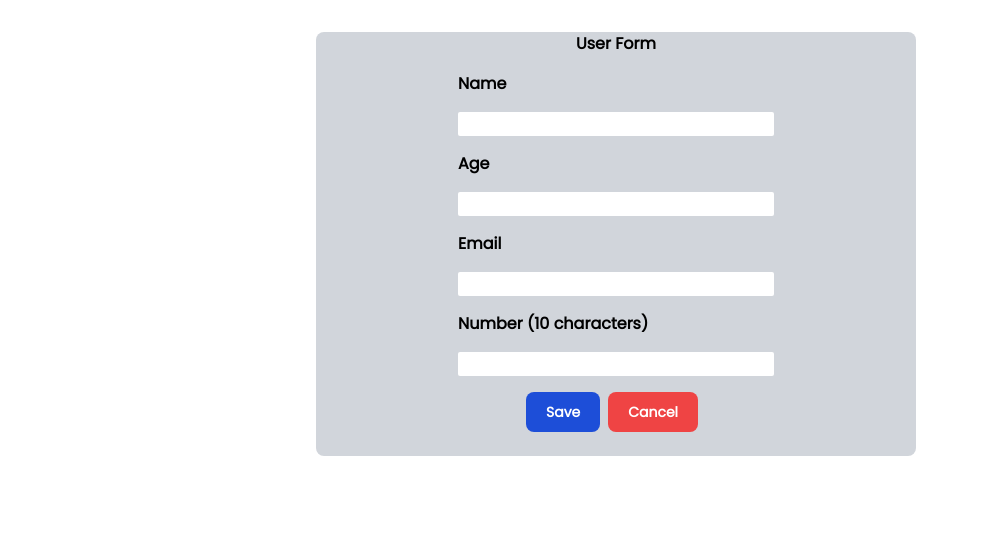
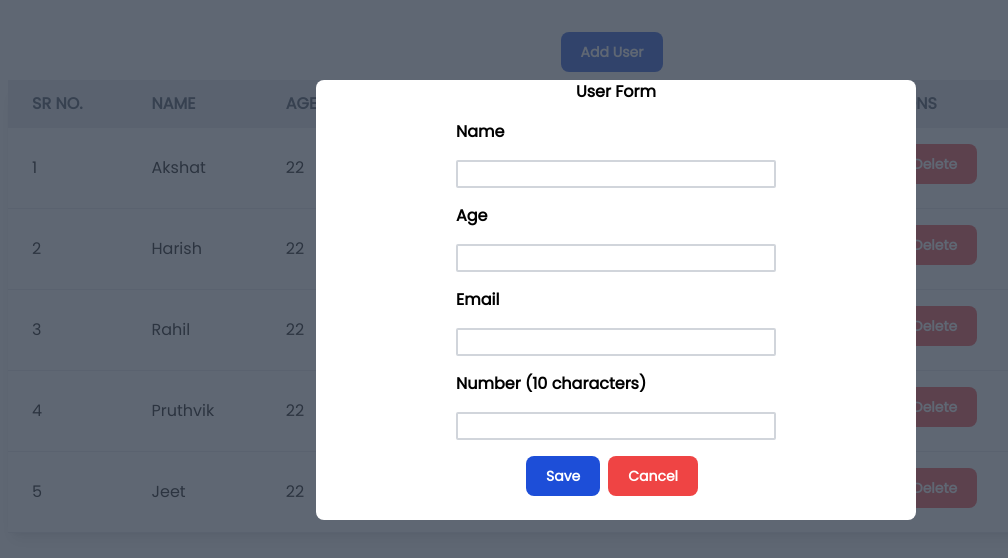
Before and after one commit to Akshat0904/CRUD_exercise-using-react, a React (Vite) app: page / in a window 1280 px wide. Both pictures are taken after a click on the button "Add User". Shown: the top 558 px of the page, without its empty margins (24-1032 px from the left). Built offline with nearby package versions, Linux system fonts and the light colour scheme.

Commit message:
Validate user is  shifted to user.jsx

```diff
--- a/src/App.jsx
+++ b/src/App.jsx
@@ -1,10 +1,10 @@
-import UserList from "./features/user/UserList";
+import User from "./features/user/User";
 import "./App.css";
 
 function App() {
   return (
     <>
-      <UserList />
+      <User />
     </>
   );
 }
--- a/src/features/user/DeleteUser.jsx
+++ b/src/features/user/DeleteUser.jsx
@@ -17,7 +17,9 @@ const DeleteUser = ({ deleteUser, userDelete, userList, changeUserList }) => {
   };
 
   return (
-    <div className="bg-gray-300 w-[600px] gap-6 rounded-lg mx-auto flex flex-col justify-center items-center font-Poppins">
+    <div>
+      <div className="fixed top-0 left-0 w-full h-full bg-gray-700 opacity-80"></div>
+      <div className="relative bg-gray-300 w-[600px] gap-6 rounded-lg mx-auto flex flex-col justify-center items-center font-Poppins z-50">
         <h2 className="  font-bold">Delete User</h2>
         <p className="font-bold text-lg">
           Are You sure, You want to delete the user {deleteUser.name}?
@@ -34,6 +36,7 @@ const DeleteUser = ({ deleteUser, userDelete, userList, changeUserList }) => {
           </Button>
         </div>
       </div>
+    </div>
   );
 };
 
--- /dev/null
+++ b/src/features/user/User.jsx
@@ -0,0 +1,149 @@
+import { useState } from "react";
+import Button from "../../shared/UI/Button";
+import UserForm from "./UserForm";
+import DeleteUser from "./DeleteUser";
+import UserTable from "./UserTable";
+import userData from "../../userData";
+
+const User = () => {
+  //Functionality states
+  const [userDetail, setUserDetail] = useState(userData);
+  const [isDeleteBtnClicked, setIsDeleteBtnClicked] = useState(false);
+  const [isAddUserBtnClicked, setIsAddUserBtnClicked] = useState(false);
+  const [editedUser, setEditedUser] = useState(null);
+  const [deletedUser, setDeletedUser] = useState(null);
+
+  //Handlers
+  const changeUserDetail = (userList) => {
+    setUserDetail(userList);
+  };
+
+  const addUser = () => {
+    setIsAddUserBtnClicked(!isAddUserBtnClicked);
+    setEditedUser(null);
+    setDeletedUser(null);
+  };
+
+  const editUser = (user) => {
+    setIsAddUserBtnClicked(!isAddUserBtnClicked);
+    setEditedUser(user);
+  };
+
+  const deleteUser = (user) => {
+    setDeletedUser(user);
+    setIsDeleteBtnClicked(!isDeleteBtnClicked);
+  };
+
+  const changeDeleteState = () => {
+    setDeletedUser(null);
+    setIsDeleteBtnClicked(!isDeleteBtnClicked);
+  };
+
+  //Validation States
+  const [isNameValid, setIsNameValid] = useState(false);
+  const [isAgeValid, setIsAgeValid] = useState(false);
+  const [isEmailValid, setIsEmailValid] = useState(false);
+  const [isNumberValid, setIsNumberValid] = useState(false);
+
+  const emailRegex = /^[a-zA-Z0-9._-]+@[a-zA-Z0-9.-]+\.[a-zA-Z]{2,4}$/;
+
+  const isValidEmail = (email) => {
+    return emailRegex.test(email);
+  };
+
+  const findIndexById = (id, userData) => {
+    return userData.findIndex((obj) => obj.id === id);
+  };
+
+  const validateUser = (user) => {
+    if (user.name.trim() === "") {
+      setIsNameValid(true);
+      return;
+    } else {
+      setIsNameValid(false);
+    }
+
+    if (user.age >= 18 && user.age <= 100) {
+      setIsAgeValid(false);
+    } else {
+      setIsAgeValid(true);
+      return;
+    }
+    console.log(isEmailExist(user));
+    if (!isValidEmail(user.email)) {
+      setIsEmailValid(true);
+      return;
+    } else {
+      setIsEmailValid(false);
+    }
+
+    console.log(isNumberExist(user));
+
+    if (user.number.length !== 10) {
+      setIsNumberValid(true);
+      return;
+    } else {
+      setIsNumberValid(false);
+    }
+
+    const changeArray = [...userDetail];
+    console.log(changeArray);
+    // user.id = changeArray.length + 1;
+    // changeArray.push(user);
+
+    if (editedUser) {
+      const index = findIndexById(editedUser.id, changeArray);
+      user.id = index + 1;
+      changeArray[index] = user;
+    } else {
+      user.id = changeArray.length + 1;
+      console.log(changeArray);
+      // console.log(userList);ho
+      changeArray.push(user);
+    }
+    setUserDetail(changeArray);
+    addUser(user);
+  };
+
+  const isEmailExist = (user) => {
+    return userDetail.includes(user.email);
+  };
+
+  const isNumberExist = (user) => {
+    return userDetail.includes(user.number);
+  };
+
+  return (
+    <>
+      <Button bgColor="bg-blue-700" clickHandler={addUser}>
+        Add User
+      </Button>
+      <UserTable
+        editFunction={editUser}
+        deleteFunction={deleteUser}
+        userList={userDetail}
+      />
+      {isAddUserBtnClicked && (
+        <UserForm
+          addUser={addUser}
+          editUser={editedUser}
+          validateData={validateUser}
+          isNameValid={isNameValid}
+          isAgeValid={isAgeValid}
+          isEmailValid={isEmailValid}
+          isNumberValid={isNumberValid}
+        />
+      )}
+      {isDeleteBtnClicked && (
+        <DeleteUser
+          deleteUser={deletedUser}
+          userDelete={changeDeleteState}
+          userList={userDetail}
+          changeUserList={changeUserDetail}
+        />
+      )}
+    </>
+  );
+};
+
+export default User;
--- a/src/features/user/UserForm.jsx
+++ b/src/features/user/UserForm.jsx
@@ -2,7 +2,15 @@
 import { useState } from "react";
 import Button from "../../shared/UI/Button";
 
-const UserForm = ({ addUser, editUser, userList, changeUserList }) => {
+const UserForm = ({
+  addUser,
+  editUser,
+  validateData,
+  isNameValid,
+  isAgeValid,
+  isEmailValid,
+  isNumberValid,
+}) => {
   const [user, setUser] = useState({
     name: editUser ? editUser.name : "",
     age: editUser ? editUser.age : "",
@@ -10,84 +18,28 @@ const UserForm = ({ addUser, editUser, userList, changeUserList }) => {
     number: editUser ? editUser.number : "",
   });
 
-  //Validation States
-  const [nameValidation, setNameValidation] = useState(false);
-  const [ageValidation, setAgeValidation] = useState(false);
-  const [emailValidation, setEmailValidation] = useState(false);
-  const [numberValidation, setNumberValidation] = useState(false);
-
-  const emailRegex = /^[a-zA-Z0-9._-]+@[a-zA-Z0-9.-]+\.[a-zA-Z]{2,4}$/;
-
-  const isValidEmail = (email) => {
-    return emailRegex.test(email);
-  };
-
-  const findIndexById = (id, userData) => {
-    return userData.findIndex((obj) => obj.id === id);
-  };
-
   const handleChange = (e) => {
     setUser({ ...user, [e.target.name]: e.target.value });
   };
 
-  const validateUser = (user) => {
-    if (user.name.trim() === "") {
-      setNameValidation(true);
-      return;
-    } else {
-      setNameValidation(false);
-    }
-
-    if (user.age >= 18 && user.age <= 100) {
-      setAgeValidation(false);
-    } else {
-      setAgeValidation(true);
-      return;
-    }
-
-    if (!isValidEmail(user.email)) {
-      setEmailValidation(true);
-      return;
-    } else {
-      setEmailValidation(false);
-    }
-
-    if (user.number.length !== 10) {
-      setNumberValidation(true);
-      return;
-    } else {
-      setNumberValidation(false);
-    }
-
-    if (editUser) {
-      const index = findIndexById(editUser.id, userList);
-      user.id = index + 1;
-      userList[index] = user;
-    } else {
-      user.id = userList.length + 1;
-      // console.log(userList);
-      userList.push(user);
-    }
-    changeUserList(userList);
-    addUser();
-  };
-
   return (
-    <div className="bg-gray-300 w-[600px] rounded-lg mx-auto flex flex-col justify-center items-center font-Poppins font-medium">
+    <div>
+      <div className="fixed top-0 left-0 w-full h-full bg-gray-700 opacity-80"></div>
+      <div className="relative bg-white bg-opacity-100 w-[600px] rounded-lg mx-auto flex flex-col justify-center items-center font-Poppins font-medium z-50">
         <h2 className="font-bold">User Form</h2>
-      <form action="" className="flex flex-col gap-4 text-left p-4 ">
+        <form action="" className="flex flex-col gap-4 text-left p-4">
           <label htmlFor="Name" className="font-semibold">
             Name
           </label>
           <input
             type="text"
             id="Name"
-          className="border-1 rounded-sm"
+            className="border-gray-300 border-2 rounded-sm"
             value={user.name}
             name="name"
             onChange={handleChange}
           />
-        {nameValidation && (
+          {isNameValid && (
             <span className="text-red-500">Please provide a name</span>
           )}
           <label htmlFor="age" className="font-semibold">
@@ -96,12 +48,12 @@ const UserForm = ({ addUser, editUser, userList, changeUserList }) => {
           <input
             type="number"
             id="age"
-          className="border-1 rounded-sm"
+            className="border-gray-300 border-2 rounded-sm"
             value={user.age}
             name="age"
             onChange={handleChange}
           />
-        {ageValidation && (
+          {isAgeValid && (
             <span className="text-red-500">
               Age must be greater than or equal to 18
             </span>
@@ -112,12 +64,12 @@ const UserForm = ({ addUser, editUser, userList, changeUserList }) => {
           <input
             type="text"
             id="Email"
-          className="border-1 rounded-sm"
+            className="border-gray-300 border-2 rounded-sm"
             value={user.email}
             name="email"
             onChange={handleChange}
           />
-        {emailValidation && (
+          {isEmailValid && (
             <span className="text-red-500">Please provide a valid email</span>
           )}
           <label htmlFor="contactNum" className="font-semibold">
@@ -126,18 +78,21 @@ const UserForm = ({ addUser, editUser, userList, changeUserList }) => {
           <input
             type="number"
             id="contactNum"
-          className="border-1 rounded-sm"
+            className="border-gray-300 border-2 rounded-sm"
             value={user.number}
             name="number"
             onChange={handleChange}
           />
-        {numberValidation && (
+          {isNumberValid && (
             <span className="text-red-500">
               Please provide a number and it must be 10 character long
             </span>
           )}
           <div className="mx-auto">
-          <Button bgColor="bg-blue-700" clickHandler={() => validateUser(user)}>
+            <Button
+              bgColor="bg-blue-700"
+              clickHandler={() => validateData(user)}
+            >
               Save
             </Button>
             <Button bgColor="bg-red-500" clickHandler={() => addUser()}>
@@ -146,6 +101,7 @@ const UserForm = ({ addUser, editUser, userList, changeUserList }) => {
           </div>
         </form>
       </div>
+    </div>
   );
 };
 
--- a/src/features/user/UserList.jsx
+++ /dev/null
@@ -1,76 +0,0 @@
-import { useState } from "react";
-import Button from "../../shared/UI/Button.jsx";
-import UserForm from "./UserForm.jsx";
-import DeleteUser from "./DeleteUser.jsx";
-import UserTable from "./UserTable.jsx";
-import userData from "../../userData.js";
-
-const UserList = () => {
-  //Functionality states
-  const [userDetail, setUserDetail] = useState(userData);
-  const [deleteClicked, setDeleteClicked] = useState(false);
-  const [addUserClicked, setAddUserClicked] = useState(false);
-  const [editUser, setEditUser] = useState(null);
-  const [deleteUser, setDeleteUser] = useState(null);
-
-  //Handlers
-  const changeUserDetail = (userList) => {
-    setUserDetail(userList);
-  };
-
-  const addUser = () => {
-    setAddUserClicked(!addUserClicked);
-    setEditUser(null);
-    setDeleteUser(null);
-  };
-
-  const editUserHandler = (user) => {
-    setAddUserClicked(!addUserClicked);
-    setEditUser(user);
-  };
-
-  const deleteUserHandler = (user) => {
-    setDeleteUser(user);
-    setDeleteClicked(!deleteClicked);
-  };
-
-  const changeDeleteState = () => {
-    setDeleteUser(null);
-    setDeleteClicked(!deleteClicked);
-  };
-
-  return (
-    <div>
-      {!deleteUser && !addUserClicked && (
-        <Button bgColor="bg-blue-700" clickHandler={addUser}>
-          Add User
-        </Button>
-      )}
-
-      {(addUserClicked && (
-        <UserForm
-          addUser={addUser}
-          editUser={editUser}
-          userList={userDetail}
-          changeUserList={changeUserDetail}
-        />
-      )) ||
-        (deleteUser && (
-          <DeleteUser
-            deleteUser={deleteUser}
-            userDelete={changeDeleteState}
-            userList={userDetail}
-            changeUserList={changeUserDetail}
-          />
-        )) || (
-          <UserTable
-            editFunction={editUserHandler}
-            deleteFunction={deleteUserHandler}
-            userList={userDetail}
-          />
-        )}
-    </div>
-  );
-};
-
-export default UserList;
--- a/src/features/user/UserTable.jsx
+++ b/src/features/user/UserTable.jsx
@@ -3,9 +3,9 @@ import Button from "../../shared/UI/Button";
 
 const UserTable = ({ editFunction, deleteFunction, userList }) => {
   return (
-    <div className="relative shadow-md rounded-lg font-Poppins">
-      <table className="w-full text-left">
-        <thead className="text-base text-gray-700 uppercase bg-gray-100">
+    <div className="fixed w-full top-20 mx-auto font-Poppins -z-10 ">
+      <table className="relative w-[80%] text-left rounded-lg shadow-lg ">
+        <thead className="text-base text-gray-700 uppercase bg-gray-200">
           <tr>
             <th className="px-6 py-3">Sr No.</th>
             <th className="px-6 py-3">Name</th>
@@ -18,7 +18,7 @@ const UserTable = ({ editFunction, deleteFunction, userList }) => {
         <tbody>
           {userList.map((user) => {
             return (
-              <tr key={user.id} className="bg-white border-b">
+              <tr key={user.id} className="bg-white border-b ">
                 <td className="px-6 py-4">{user.id}</td>
                 <td className="px-6 py-4">{user.name}</td>
                 <td className="px-6 py-4">{user.age}</td>
```
Lines whose indentation alone changed are shown as unchanged.
